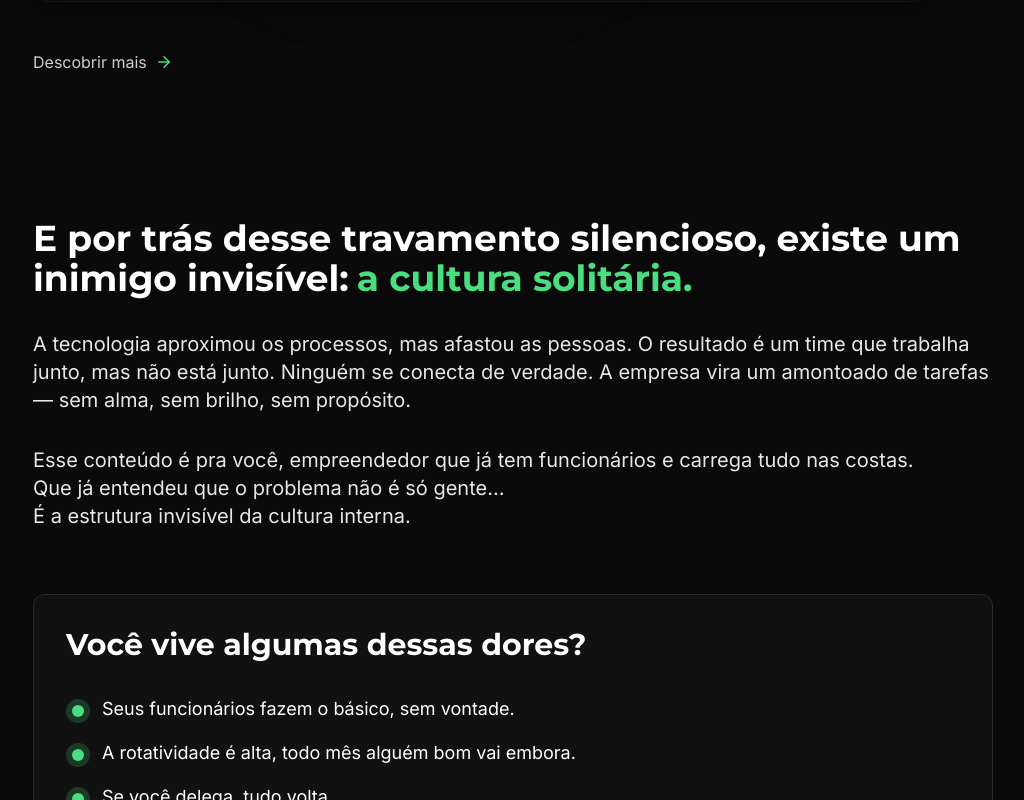
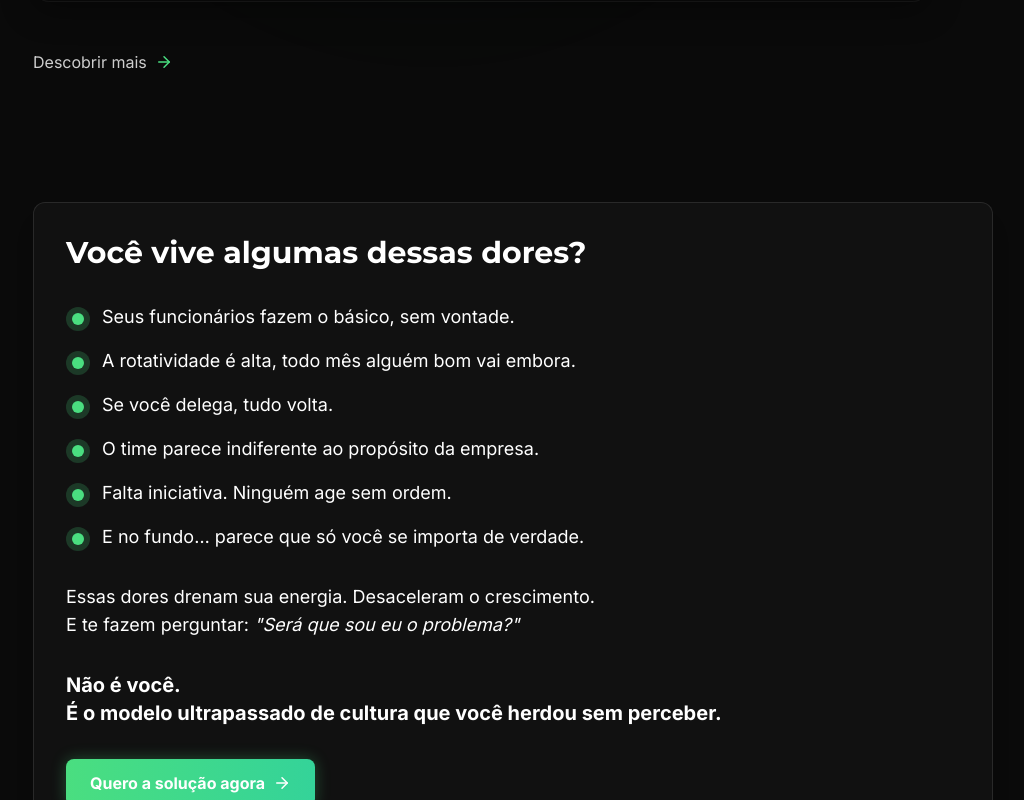
Before and after one commit to mizaeldapreev/team-glow-landing-page, a React (Vite) app: page / in a window 1280 px wide. Shown: the part 780-1580 px from the top of the page, without its empty margins (127-1151 px from the left). Built offline with nearby package versions, Linux system fonts and the light colour scheme.

Commit message:
Visual edit in Lovable
Edited UI in Lovable

```diff
--- a/src/components/PainPoints.tsx
+++ b/src/components/PainPoints.tsx
@@ -1,27 +1,15 @@
-
 import React from 'react';
 import { ArrowRight } from 'lucide-react';
-
 const PainPoints = () => {
-  return (
-    <section id="problema" className="py-20 px-4 relative">
+  return <section id="problema" className="px-4 relative py-0">
       <div className="container mx-auto max-w-5xl">
         <div className="mb-16">
-          <h2 className="text-3xl md:text-4xl font-bold mb-8">
-            E por trás desse travamento silencioso, existe um inimigo invisível:
-            <span className="text-landing-green ml-2">a cultura solitária.</span>
-          </h2>
 
-          <p className="text-lg md:text-xl text-white/90">
-            A tecnologia aproximou os processos, mas afastou as pessoas. O resultado é um time que trabalha junto, mas não está junto. Ninguém se conecta de verdade. A empresa vira um amontoado de tarefas — sem alma, sem brilho, sem propósito.
-          </p>
+
+
 
           <div className="mt-8">
-            <p className="text-lg md:text-xl text-white/90">
-              Esse conteúdo é pra você, empreendedor que já tem funcionários e carrega tudo nas costas.<br />
-              Que já entendeu que o problema não é só gente…<br />
-              É a estrutura invisível da cultura interna.
-            </p>
+
           </div>
         </div>
 
@@ -30,21 +18,12 @@ const PainPoints = () => {
           <h3 className="text-2xl md:text-3xl font-bold mb-8">Você vive algumas dessas dores?</h3>
 
           <ul className="space-y-4 mb-8">
-            {[
-              "Seus funcionários fazem o básico, sem vontade.",
-              "A rotatividade é alta, todo mês alguém bom vai embora.",
-              "Se você delega, tudo volta.",
-              "O time parece indiferente ao propósito da empresa.",
-              "Falta iniciativa. Ninguém age sem ordem.",
-              "E no fundo… parece que só você se importa de verdade."
-            ].map((pain, index) => (
-              <li key={index} className="flex items-start gap-3">
+            {["Seus funcionários fazem o básico, sem vontade.", "A rotatividade é alta, todo mês alguém bom vai embora.", "Se você delega, tudo volta.", "O time parece indiferente ao propósito da empresa.", "Falta iniciativa. Ninguém age sem ordem.", "E no fundo… parece que só você se importa de verdade."].map((pain, index) => <li key={index} className="flex items-start gap-3">
                 <div className="h-6 w-6 rounded-full bg-landing-green/20 flex items-center justify-center mt-1">
                   <div className="h-3 w-3 rounded-full bg-landing-green"></div>
                 </div>
                 <span className="text-lg">{pain}</span>
-              </li>
-            ))}
+              </li>)}
           </ul>
 
           <p className="text-lg mb-8">
@@ -68,8 +47,6 @@ const PainPoints = () => {
 
       {/* Decorative elements */}
       <div className="section-divider max-w-4xl mx-auto"></div>
-    </section>
-  );
+    </section>;
 };
-
 export default PainPoints;
```
